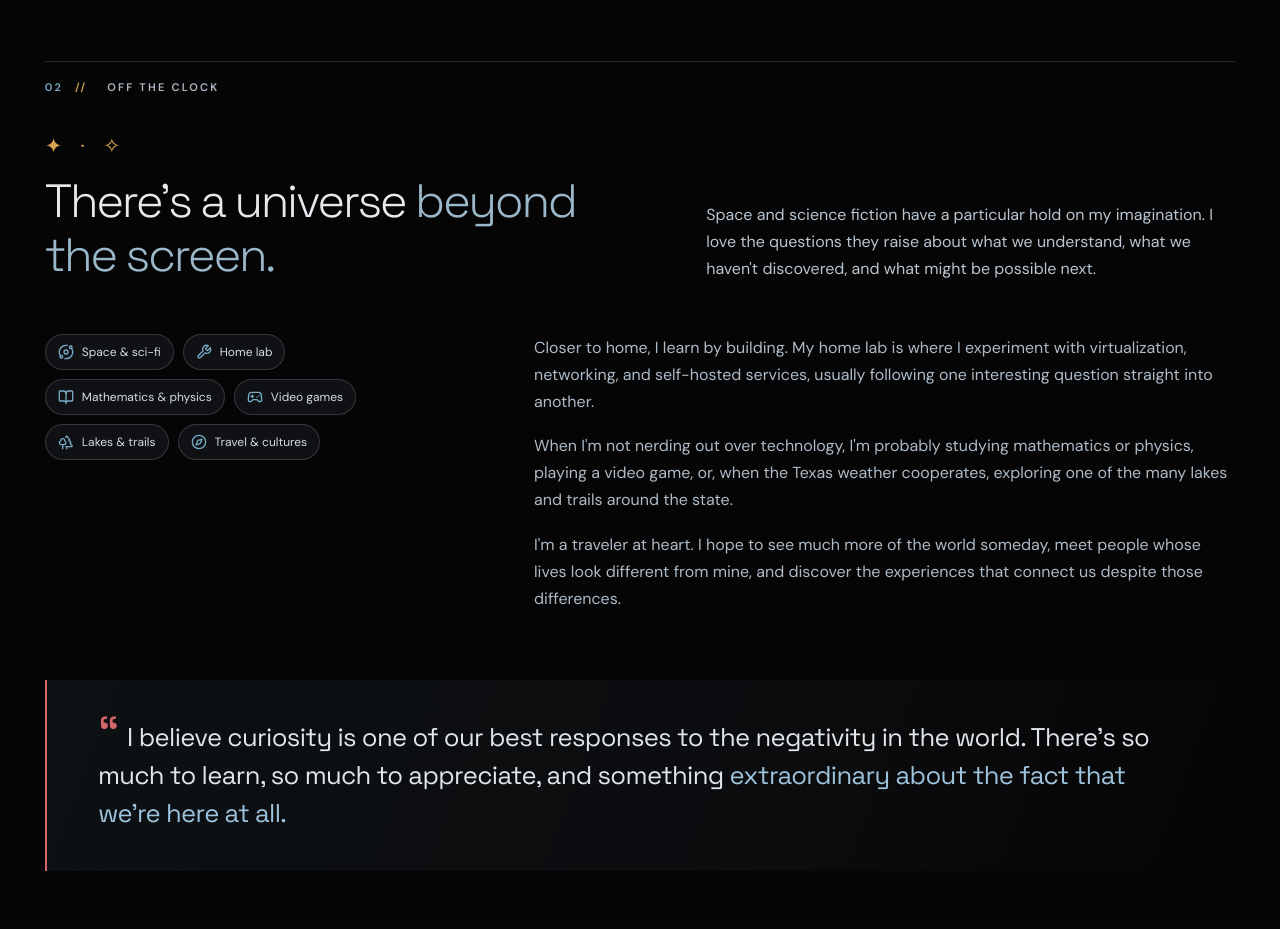
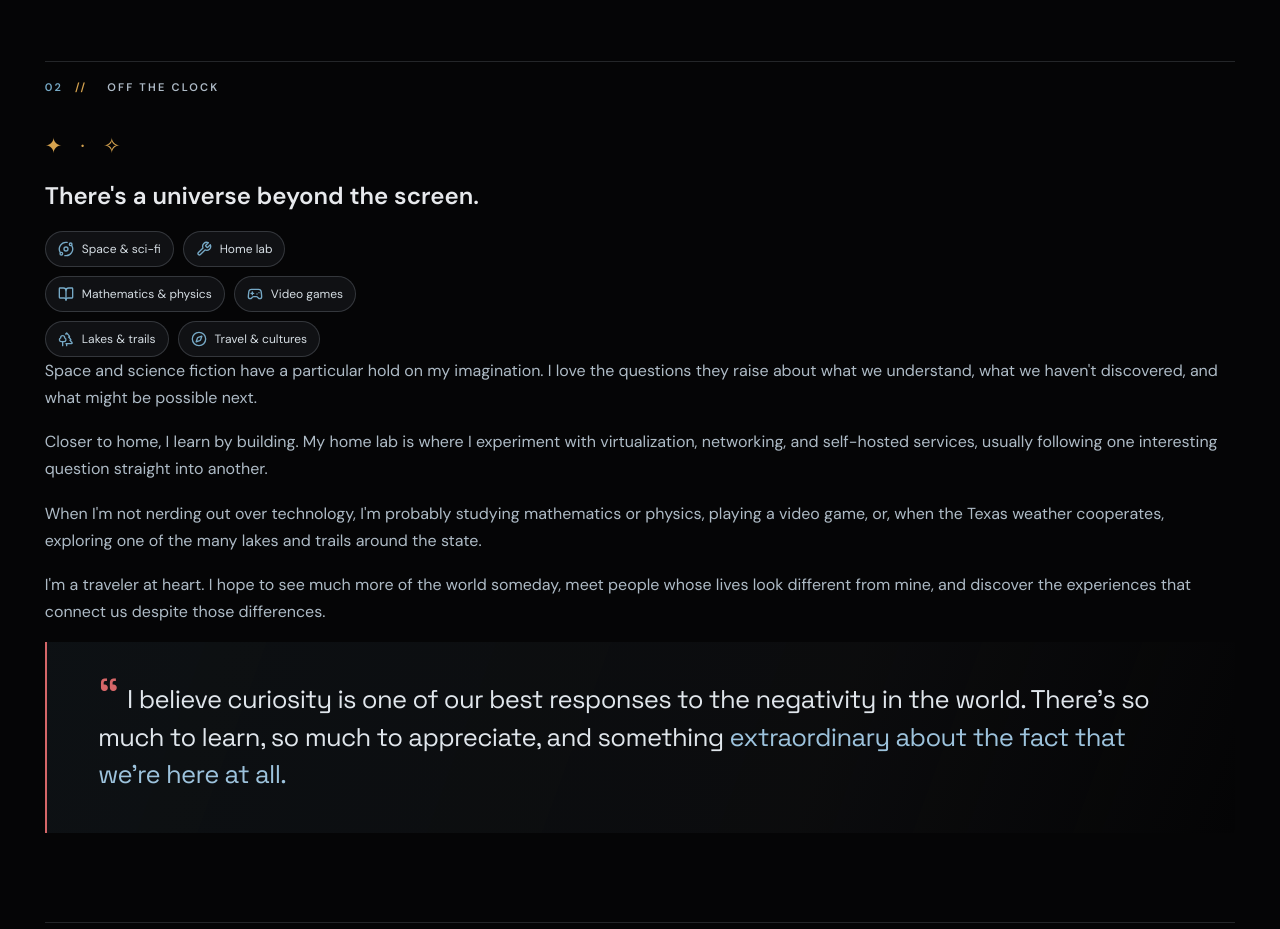
Before and after one commit to casual-loops/mylesh-portfolio, a Next.js app: page /about in a window 1280 px wide. Shown: the part 820-1749 px from the top of the page. Built offline with nearby package versions, Linux system fonts and the light colour scheme.

Commit message:
design: align Off the Clock heading and interests beside a unified narrative column

```diff
--- a/app/about/page.tsx
+++ b/app/about/page.tsx
@@ -47,14 +47,10 @@ export default function About() {
 
       <Reveal className="about-v2-personal">
         <div className="about-section-label"><span>02 <b>//</b></span> OFF THE CLOCK</div>
-        <div className="about-v2-personal-head">
-          <div>
+        <div className="about-v2-personal-layout">
+          <div className="about-v2-personal-sidebar">
             <span className="about-v2-stars" aria-hidden="true">✦ · ✧</span>
             <h2>There's a universe <span>beyond the screen.</span></h2>
-          </div>
-          <p>Space and science fiction have a particular hold on my imagination. I love the questions they raise about what we understand, what we haven't discovered, and what might be possible next.</p>
-        </div>
-        <div className="about-v2-personal-body">
             <div className="about-v2-interests" aria-label="Things I enjoy">
               <span><Orbit size={16} aria-hidden="true" /> Space & sci-fi</span>
               <span><Wrench size={16} aria-hidden="true" /> Home lab</span>
@@ -63,7 +59,9 @@ export default function About() {
               <span><Trees size={16} aria-hidden="true" /> Lakes & trails</span>
               <span><Compass size={16} aria-hidden="true" /> Travel & cultures</span>
             </div>
+          </div>
           <div className="about-v2-personal-copy">
+            <p>Space and science fiction have a particular hold on my imagination. I love the questions they raise about what we understand, what we haven't discovered, and what might be possible next.</p>
             <p>Closer to home, I learn by building. My home lab is where I experiment with virtualization, networking, and self-hosted services, usually following one interesting question straight into another.</p>
             <p>When I'm not nerding out over technology, I'm probably studying mathematics or physics, playing a video game, or, when the Texas weather cooperates, exploring one of the many lakes and trails around the state.</p>
             <p>I'm a traveler at heart. I hope to see much more of the world someday, meet people whose lives look different from mine, and discover the experiences that connect us despite those differences.</p>
```
Lines whose indentation alone changed are shown as unchanged.
